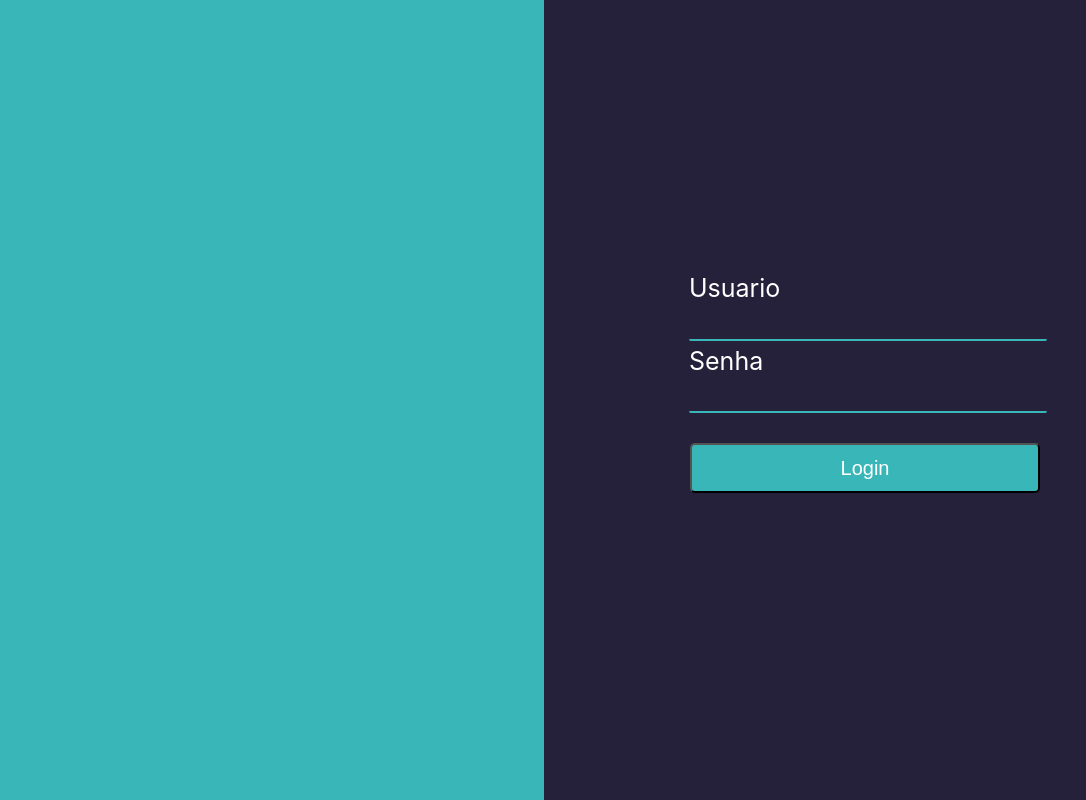
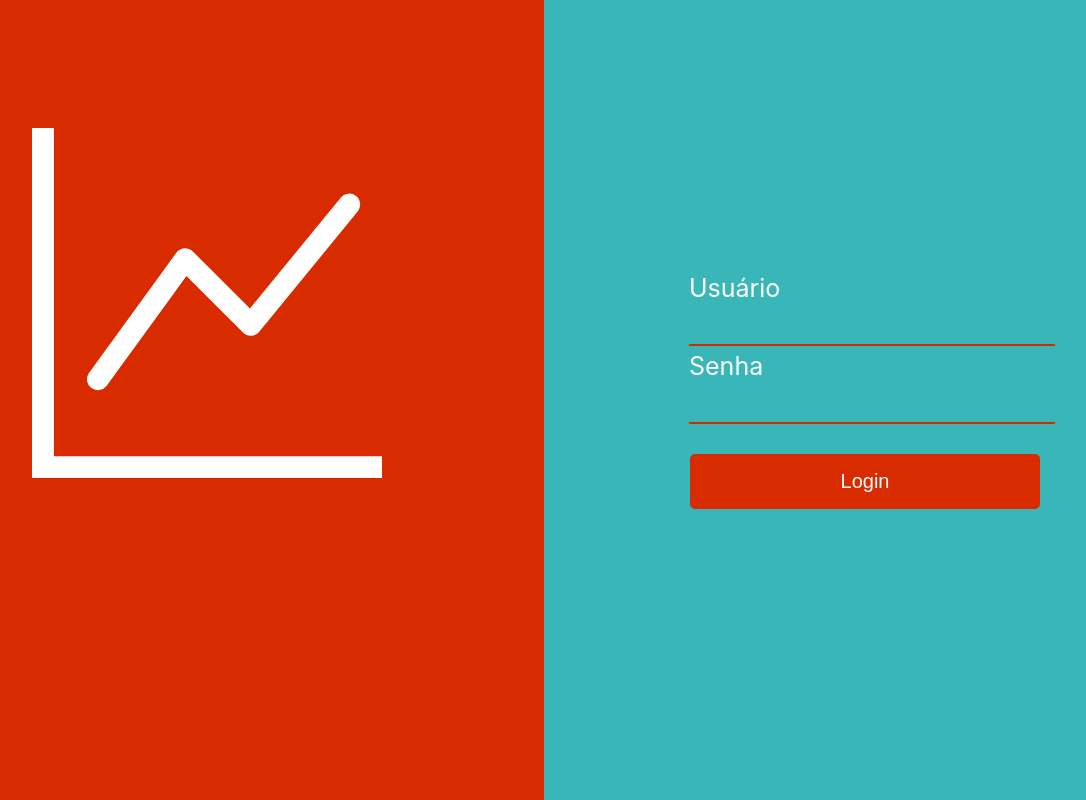
Before and after one commit to YohanToledo/login-page, a React (Create React App) app: page / in a window 1280 px wide. Shown: the whole page, without its empty margins (96-1182 px from the left). Built offline with nearby package versions, Linux system fonts and the light colour scheme.

Commit message:
feat: add icon, change colors

```diff
--- a/package.json
+++ b/package.json
@@ -3,12 +3,12 @@
   "version": "0.1.0",
   "private": true,
   "dependencies": {
-    "@mui/material": "^5.10.8",
     "@testing-library/jest-dom": "^5.14.1",
     "@testing-library/react": "^13.0.0",
     "@testing-library/user-event": "^13.2.1",
     "react": "^18.2.0",
     "react-dom": "^18.2.0",
+    "react-icons": "^4.4.0",
     "react-scripts": "5.0.1",
     "web-vitals": "^2.1.0"
   },
--- a/src/components/LoginForm/index.js
+++ b/src/components/LoginForm/index.js
@@ -6,7 +6,7 @@ const Form = () => {
       <div className="login-form">
         <form className="form">
           <div className="row">
-            <label className="w-90">Usuario</label>
+            <label className="w-90">Usuário</label>
           </div>
           <div className="row">
             <input type="text" className="input-text font" />
--- a/src/components/LoginForm/loginform.css
+++ b/src/components/LoginForm/loginform.css
@@ -14,8 +14,7 @@
   width: 100%;
   height: 20px;
   color: white;
-  padding: 4px;
-  border-radius: 2px;
+  padding: 8px;
 }
 
 .input-text:focus {
@@ -28,7 +27,7 @@
   width: 100%;
   height: 20px;
   color: white;
-  padding: 4px;
+  padding: 8px;
 }
 
 .w-90 {
@@ -44,17 +43,26 @@
   height: 200px;
 }
 
-.login-button,
-.login-button:hover {
+.login-button {
   margin-top: 25px;
   margin-left: 1px;
   width: 100%;
-  height: 50px;
+  height: 55px;
   background-color: var(--secondary-color);
   color: white;
   font-size: 20px;
   border-radius: 5px;
+  border: none;
   cursor: pointer;
+}
+
+.login-button:active,
+.login-button:hover,
+.login-button:focus {
+  border: none;
+  background-color: rgb(175, 51, 20);
+  outline: none;
+  box-shadow: 0;
 }
 
 @media screen and (max-width: 450px) {
--- a/src/index.css
+++ b/src/index.css
@@ -1,6 +1,6 @@
 :root {
-  --primary-color: #26213b;
-  --secondary-color: rgb(57, 182, 184);
+  --primary-color: rgb(57, 182, 184);
+  --secondary-color: rgb(216, 43, 0);
 }
 
 @viewport {
--- a/src/pages/Login/index.js
+++ b/src/pages/Login/index.js
@@ -1,11 +1,16 @@
 import Form from "../../components/LoginForm";
 import "./login.css";
+import { BsGraphUp } from "react-icons/bs";
 
 const Login = () => {
   return (
     <>
       <div className="page">
-        <div className="left-column"></div>
+        <div className="left-column">
+          <div className="icon">
+            <BsGraphUp />
+          </div>
+        </div>
         <div className="right-column">
           <Form />
         </div>
--- a/src/pages/Login/login.css
+++ b/src/pages/Login/login.css
@@ -5,6 +5,15 @@
   justify-content: center;
   display: flex;
   flex-flow: row wrap;
+}
+
+.icon {
+  margin: 20%;
+  font-size: 350px;
+}
+
+.left-column {
+  align-items: center;
 }
 
 @media screen and (max-width: 900px) {
@@ -21,7 +30,7 @@
   .left-column {
     width: 50%;
     height: 100%;
-    background-color: rgb(57, 182, 184);
+    background-color: var(--secondary-color);
   }
   .right-column {
     width: 50%;
```
Also changed, not shown: 1 other file (tests, documents, lock files or other folders).
